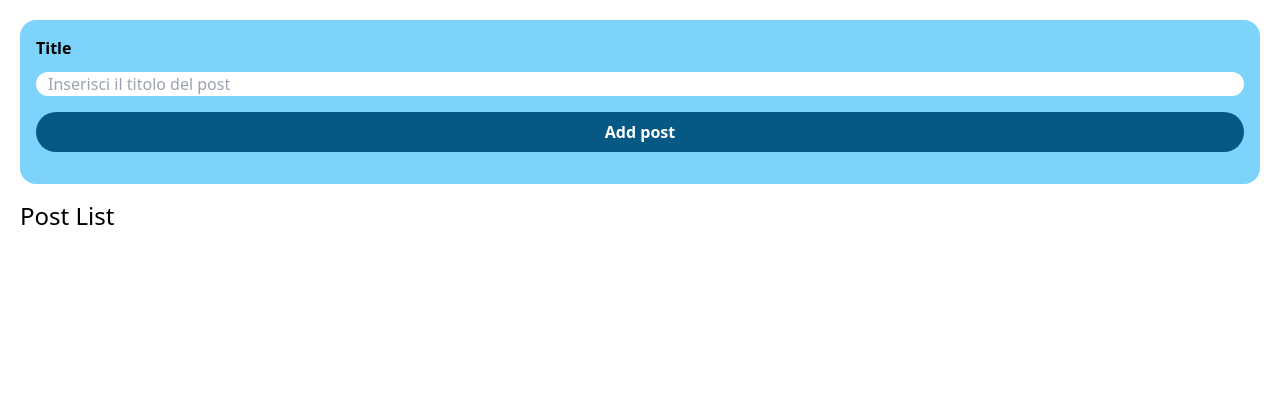
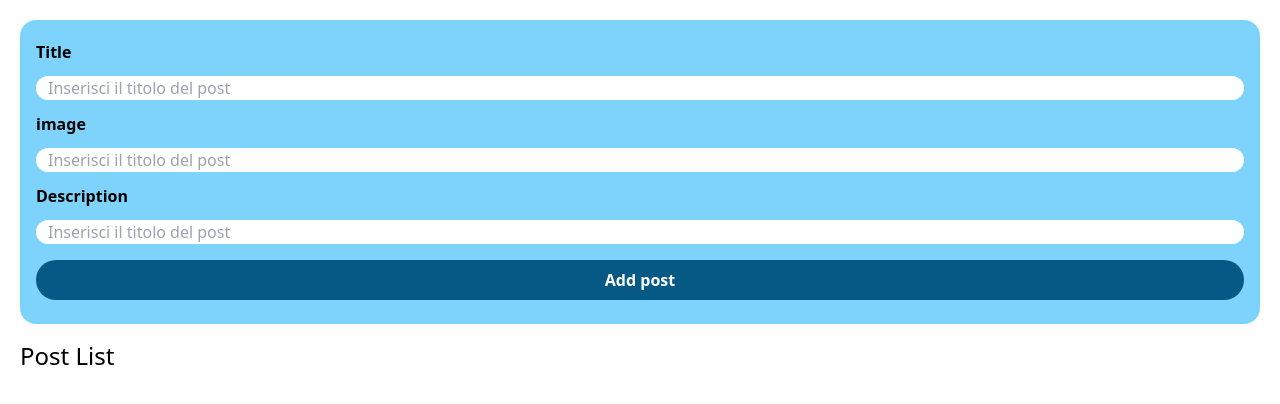
Before and after one commit to DamianoCasolari/react-form-blog-multifields, a React (Vite) app: page / in a window 1280 px wide. Shown: the top 404 px of the page. Built offline with nearby package versions, Linux system fonts and the light colour scheme.

Commit message:
add 2 input fields

```diff
--- a/src/components/AppMain.jsx
+++ b/src/components/AppMain.jsx
@@ -8,9 +8,52 @@ export default function () {
   //create a link between input text and state
   function handleTitle(e) {
     if (post.id) {
-      setPost({ title: e.target.value, id: post.id });
+      setPost({
+        title: e.target.value,
+        id: post.id,
+        image: post.image ?? "",
+        content: post.content ?? "",
+      });
     } else {
-      setPost({ title: e.target.value });
+      setPost({
+        title: e.target.value,
+        image: post.image ?? "",
+        content: post.content ?? "",
+      });
+    }
+  }
+  //create a link between input text and state
+  function handleImage(e) {
+    if (post.id) {
+      setPost({
+        id: post.id,
+        image: e.target.value,
+        title: post.title ?? "",
+        content: post.content ?? "",
+      });
+    } else {
+      setPost({
+        image: e.target.value,
+        title: post.title ?? "",
+        content: post.content ?? "",
+      });
+    }
+  }
+  //create a link between input text and state
+  function handleContent(e) {
+    if (post.id) {
+      setPost({
+        content: e.target.value,
+        id: post.id,
+        title: post.title ?? "",
+        image: post.image ?? "",
+      });
+    } else {
+      setPost({
+        content: e.target.value,
+        title: post.title ?? "",
+        image: post.image ?? "",
+      });
     }
   }
   //create a function to change state of poslist
@@ -22,6 +65,8 @@ export default function () {
       newPostList.push({
         id: Date.now(),
         title: post.title,
+        image: post.image,
+        content: post.content,
       });
 
       return newPostList;
@@ -40,7 +85,12 @@ export default function () {
       });
 
       //   console.log(currentpost[0].title);
-      setPost({ title: currentpost[0].title, id: currentpost[0].id });
+      setPost({
+        id: currentpost[0].id,
+        title: currentpost[0].title,
+        image: currentpost[0].image,
+        content: currentpost[0].content,
+      });
 
       return newpostlist;
     });
@@ -77,10 +127,10 @@ export default function () {
     <>
       <div className="form_container w-screen h-screen p-5">
         <form
-          className="p-4 bg-sky-300 rounded-2xl flex flex-col"
+          className="px-4 py-2 bg-sky-300 rounded-2xl flex flex-col"
           onSubmit={editMode === false ? handlePostList : addEditPost}
         >
-          <label htmlFor="title" className="pb-3 font-bold">
+          <label htmlFor="title" className="py-3 font-bold">
             Title
           </label>
           <input
@@ -90,6 +140,30 @@ export default function () {
             value={post.title ?? ""}
             onChange={handleTitle}
             name="title"
+            placeholder="Inserisci il titolo del post"
+          />
+          <label htmlFor="image" className="py-3 font-bold">
+            image
+          </label>
+          <input
+            className="title_input outline-0 rounded-xl px-3"
+            id="image"
+            type="text"
+            value={post.image ?? ""}
+            onChange={handleImage}
+            name="image"
+            placeholder="Inserisci il titolo del post"
+          />
+          <label htmlFor="content" className="py-3 font-bold">
+            Description
+          </label>
+          <input
+            className="title_input outline-0 rounded-xl px-3"
+            id="content"
+            type="text"
+            value={post.content ?? ""}
+            onChange={handleContent}
+            name="content"
             placeholder="Inserisci il titolo del post"
           />
           <button className="px-3 py-2 my-4 bg-sky-800 rounded-3xl text-white font-bold">
@@ -105,7 +179,13 @@ export default function () {
                   key={post.id}
                   className="border-b-2 my-2 py-3 flex justify-between"
                 >
-                  <div className="text-[20px] font-semibold">{post.title}</div>
+                  <div className="Info_container">
+                    <div className="text-[20px] font-semibold">
+                      {post.title}
+                    </div>
+                    <div className="">{post.image}</div>
+                    <div className="text-[14px] ">{post.content}</div>
+                  </div>
                   <div className="btn_section flex items-center">
                     <button
                       onClick={() => handleEditPost(post.id)}
```
